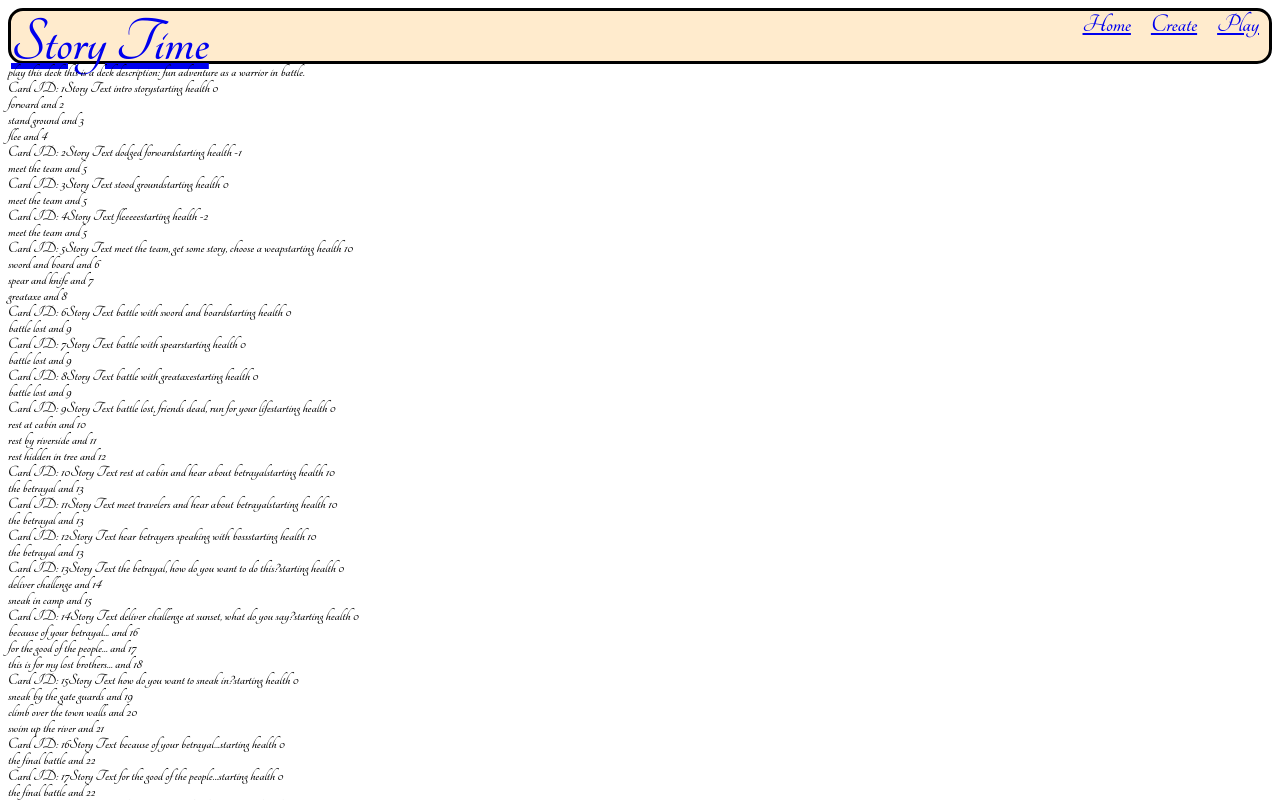
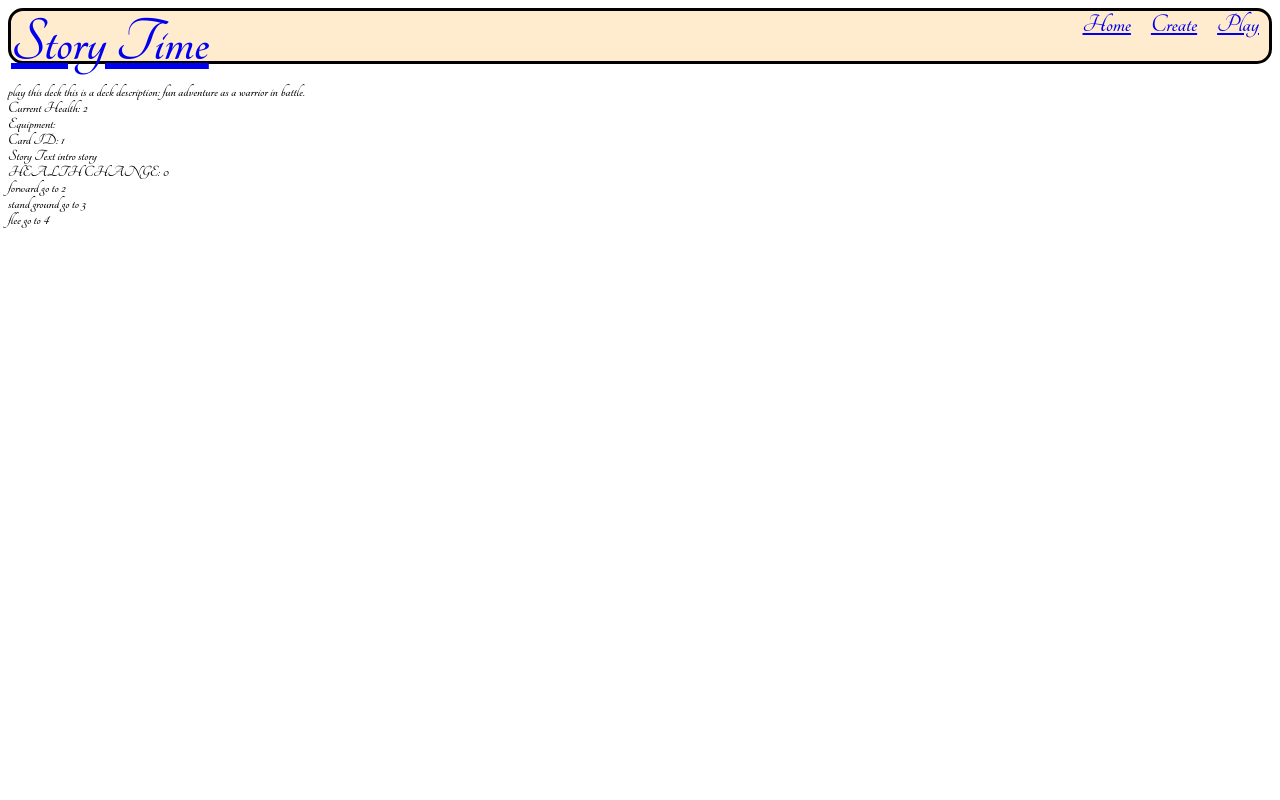
Before and after one commit to Snappysong/story-time, a React (Create React App) app: page /play/1 in a window 1280 px wide. Shown: the top 800 px of the page. Built offline with nearby package versions, Linux system fonts and the light colour scheme.

Commit message:
working on card change handler

```diff
--- a/src/components/Navbar.css
+++ b/src/components/Navbar.css
@@ -4,6 +4,7 @@
     background-color: blanchedalmond;
     border-style: solid;
     border-radius: 15px;
+    margin-bottom: 20px;
 }
 
 .navbar-title {
--- a/src/components/StoryCardDetail.tsx
+++ b/src/components/StoryCardDetail.tsx
@@ -8,24 +8,38 @@ type Props = {
     cardID: number;
     cardText: string;
     healthChange: number;
+    equipmentChange: any;
     cardButtons: Button[];
+    handleChange: any;
 }
 
 const StoryCardDetail: React.FC<Props> = ({
     cardID,
     cardText,
     healthChange,
+    equipmentChange,
     cardButtons,
+    handleChange,
 }) => {
 
     return (
         <div>
             Card ID: {cardID}
+            <br />
             Story Text {cardText}
-            starting health {healthChange}
-            {cardButtons.map((button) => (
-                <div>{button.title} and {button.pointer}</div>
-            ))}
+            <br />
+            HEALTH CHANGE: {healthChange}
+            <br />
+            <div className="button-container">
+                {cardButtons.map((button) => (
+                    <div
+                    onClick={() => handleChange(button.pointer, healthChange, equipmentChange)}
+                    key={button.pointer}
+                    >
+                        {button.title} go to {button.pointer}
+                    </div>
+                ))}
+            </div>
         </div>
     )
 }
--- a/src/data.tsx
+++ b/src/data.tsx
@@ -8,6 +8,7 @@ interface StoryCard {
     cardID: number;
     cardText: string;
     healthChange: number;
+    equipmentChange: any;
     cardButtons: Button[];
 }
 
@@ -25,11 +26,12 @@ const myDecks: Deck[] = [{
     image: 'images/soldierdeck.png',
     imagealt: 'soldiers facing battle',
     description: 'this is a deck description: fun adventure as a warrior in battle.',
-    playerHealth: 5,
+    playerHealth: 2,
     storyCards: [{
         cardID: 1,
         cardText: 'intro story',
         healthChange: 0,
+        equipmentChange: "",
         cardButtons: [{
             title: 'forward',
             pointer: 2
@@ -44,6 +46,7 @@ const myDecks: Deck[] = [{
         cardID: 2,
         cardText: 'dodged forward',
         healthChange: -1,
+        equipmentChange: "",
         cardButtons: [{
             title: 'meet the team',
             pointer: 5
@@ -52,6 +55,7 @@ const myDecks: Deck[] = [{
         cardID: 3,
         cardText: 'stood ground',
         healthChange: 0,
+        equipmentChange: "",
         cardButtons: [{
             title: 'meet the team',
             pointer: 5
@@ -60,6 +64,7 @@ const myDecks: Deck[] = [{
         cardID: 4,
         cardText: 'fleeeee',
         healthChange: -2,
+        equipmentChange: "",
         cardButtons: [{
             title: 'meet the team',
             pointer: 5
@@ -67,7 +72,8 @@ const myDecks: Deck[] = [{
     },{
         cardID: 5,
         cardText: 'meet the team, get some story, choose a weap',
-        healthChange: +10,
+        healthChange: 0,
+        equipmentChange: "",
         cardButtons: [{
             title: 'sword and board',
             pointer: 6
@@ -82,6 +88,7 @@ const myDecks: Deck[] = [{
         cardID: 6,
         cardText: 'battle with sword and board',
         healthChange: 0,
+        equipmentChange: "add sword+shield",
         cardButtons: [{
             title: 'battle lost',
             pointer: 9
@@ -90,6 +97,7 @@ const myDecks: Deck[] = [{
         cardID: 7,
         cardText: 'battle with spear',
         healthChange: 0,
+        equipmentChange: "add spear+dagger",
         cardButtons: [{
             title: 'battle lost',
             pointer: 9
@@ -98,6 +106,7 @@ const myDecks: Deck[] = [{
         cardID: 8,
         cardText: 'battle with greataxe',
         healthChange: 0,
+        equipmentChange: "add greataxe",
         cardButtons: [{
             title: 'battle lost',
             pointer: 9
@@ -106,6 +115,7 @@ const myDecks: Deck[] = [{
         cardID: 9,
         cardText: 'battle lost, friends dead, run for your life',
         healthChange: 0,
+        equipmentChange: "",
         cardButtons: [{
             title: 'rest at cabin',
             pointer: 10
@@ -119,7 +129,8 @@ const myDecks: Deck[] = [{
     },{
         cardID: 10,
         cardText: 'rest at cabin and hear about betrayal',
-        healthChange: +10,
+        healthChange: 5,
+        equipmentChange: "",
         cardButtons: [{
             title: 'the betrayal',
             pointer: 13
@@ -127,7 +138,8 @@ const myDecks: Deck[] = [{
     },{
         cardID: 11,
         cardText: 'meet travelers and hear about betrayal',
-        healthChange: +10,
+        healthChange: 5,
+        equipmentChange: "",
         cardButtons: [{
             title: 'the betrayal',
             pointer: 13
@@ -135,7 +147,8 @@ const myDecks: Deck[] = [{
     },{
         cardID: 12,
         cardText: 'hear betrayers speaking with boss',
-        healthChange: +10,
+        healthChange: 5,
+        equipmentChange: "",
         cardButtons: [{
             title: 'the betrayal',
             pointer: 13
@@ -144,6 +157,7 @@ const myDecks: Deck[] = [{
         cardID: 13,
         cardText: "the betrayal, how do you want to do this?",
         healthChange: 0,
+        equipmentChange: "",
         cardButtons: [{
             title: 'deliver challenge',
             pointer: 14
@@ -155,6 +169,7 @@ const myDecks: Deck[] = [{
         cardID: 14,
         cardText: 'deliver challenge at sunset, what do you say?',
         healthChange: 0,
+        equipmentChange: "",
         cardButtons: [{
             title: 'because of your betrayal...',
             pointer: 16
@@ -169,6 +184,7 @@ const myDecks: Deck[] = [{
         cardID: 15,
         cardText: 'how do you want to sneak in?',
         healthChange: 0,
+        equipmentChange: "",
         cardButtons: [{
             title: 'sneak by the gate guards',
             pointer: 19
@@ -183,6 +199,7 @@ const myDecks: Deck[] = [{
         cardID: 16,
         cardText: 'because of your betrayal...',
         healthChange: 0,
+        equipmentChange: "",
         cardButtons: [{
             title: 'the final battle',
             pointer: 22
@@ -191,6 +208,7 @@ const myDecks: Deck[] = [{
         cardID: 17,
         cardText: 'for the good of the people...',
         healthChange: 0,
+        equipmentChange: "",
         cardButtons: [{
             title: 'the final battle',
             pointer: 22
@@ -199,6 +217,7 @@ const myDecks: Deck[] = [{
         cardID: 18,
         cardText: 'this is for my lost brothers...',
         healthChange: 0,
+        equipmentChange: "",
         cardButtons: [{
             title: 'the final battle',
             pointer: 22
@@ -207,6 +226,7 @@ const myDecks: Deck[] = [{
         cardID: 19,
         cardText: 'try to sneak by, get caught and beaten up before facing the BBEG',
         healthChange: -2,
+        equipmentChange: "",
         cardButtons: [{
             title: 'the final battle',
             pointer: 22
@@ -215,6 +235,7 @@ const myDecks: Deck[] = [{
         cardID: 20,
         cardText: 'jump the town walls',
         healthChange: 0,
+        equipmentChange: "",
         cardButtons: [{
             title: 'how to sneak by',
             pointer: 23
@@ -223,6 +244,7 @@ const myDecks: Deck[] = [{
         cardID: 21,
         cardText: 'swim up the river',
         healthChange: 0,
+        equipmentChange: "",
         cardButtons: [{
             title: 'how to sneak by',
             pointer: 23
@@ -231,6 +253,7 @@ const myDecks: Deck[] = [{
         cardID: 22,
         cardText: 'the final battle',
         healthChange: 0,
+        equipmentChange: "",
         cardButtons: [{
             title: 'be aggresive',
             pointer: 24
@@ -245,6 +268,7 @@ const myDecks: Deck[] = [{
         cardID: 23,
         cardText: 'how to sneak by',
         healthChange: 0,
+        equipmentChange: "",
         cardButtons: [{
             title: 'hit the rooftops',
             pointer: 27
@@ -259,6 +283,7 @@ const myDecks: Deck[] = [{
         cardID: 24,
         cardText: 'be aggresive',
         healthChange: -2,
+        equipmentChange: "",
         cardButtons: [{
             title: 'final battle 2',
             pointer: 32
@@ -267,6 +292,7 @@ const myDecks: Deck[] = [{
         cardID: 25,
         cardText: 'test his defences',
         healthChange: -1,
+        equipmentChange: "",
         cardButtons: [{
             title: 'final battle 2',
             pointer: 32
@@ -275,6 +301,7 @@ const myDecks: Deck[] = [{
         cardID: 26,
         cardText: 'let him make the first move',
         healthChange: 0,
+        equipmentChange: "",
         cardButtons: [{
             title: 'final battle 2',
             pointer: 32
@@ -283,6 +310,7 @@ const myDecks: Deck[] = [{
         cardID: 27,
         cardText: 'sneak by rooftops',
         healthChange: -2,
+        equipmentChange: "",
         cardButtons: [{
             title: 'the final battle',
             pointer: 22
@@ -291,6 +319,7 @@ const myDecks: Deck[] = [{
         cardID: 28,
         cardText: 'grabbed a bad disguise',
         healthChange: -2,
+        equipmentChange: "",
         cardButtons: [{
             title: 'the final battle',
             pointer: 22
@@ -299,6 +328,7 @@ const myDecks: Deck[] = [{
         cardID: 29,
         cardText: 'started a distraction',
         healthChange: 0,
+        equipmentChange: "",
         cardButtons: [{
             title: 'slay the BBEG',
             pointer: 30
@@ -310,6 +340,7 @@ const myDecks: Deck[] = [{
         cardID: 30,
         cardText: 'BBEG death',
         healthChange: 0,
+        equipmentChange: "",
         cardButtons: [{
             title: 'epilogue',
             pointer: 39
@@ -318,6 +349,7 @@ const myDecks: Deck[] = [{
         cardID: 31,
         cardText: 'mercy for the BBEG',
         healthChange: 0,
+        equipmentChange: "",
         cardButtons: [{
             title: 'epilogue',
             pointer: 39
@@ -326,6 +358,7 @@ const myDecks: Deck[] = [{
         cardID: 32,
         cardText: 'final battle 2',
         healthChange: 0,
+        equipmentChange: "",
         cardButtons: [{
             title: 'pocket some dirt',
             pointer: 33
@@ -340,6 +373,7 @@ const myDecks: Deck[] = [{
         cardID: 33,
         cardText: 'pocket some dirt and throw em',
         healthChange: 0,
+        equipmentChange: "",
         cardButtons: [{
             title: 'choice of no honor',
             pointer: 36
@@ -348,6 +382,7 @@ const myDecks: Deck[] = [{
         cardID: 34,
         cardText: 'taunt him',
         healthChange: -1,
+        equipmentChange: "",
         cardButtons: [{
             title: 'final battle 3',
             pointer: 37
@@ -356,6 +391,7 @@ const myDecks: Deck[] = [{
         cardID: 35,
         cardText: 'charge him',
         healthChange: -2,
+        equipmentChange: "",
         cardButtons: [{
             title: 'final battle 3',
             pointer: 37
@@ -364,6 +400,7 @@ const myDecks: Deck[] = [{
         cardID: 36,
         cardText: 'choice of no honor',
         healthChange: -5,
+        equipmentChange: "",
         cardButtons: [{
             title: 'death',
             pointer: 40
@@ -372,6 +409,7 @@ const myDecks: Deck[] = [{
         cardID: 37,
         cardText: 'final slash',
         healthChange: -1,
+        equipmentChange: "",
         cardButtons: [{
             title: 'happy ending',
             pointer: 38
@@ -380,6 +418,7 @@ const myDecks: Deck[] = [{
         cardID: 38,
         cardText: 'happy ending',
         healthChange: 0,
+        equipmentChange: "",
         cardButtons: [{
             title: 'epilogue',
             pointer: 39
@@ -388,11 +427,13 @@ const myDecks: Deck[] = [{
         cardID: 39,
         cardText: 'epilogue',
         healthChange: 0,
+        equipmentChange: "",
         cardButtons: []
     },{
         cardID: 40,
         cardText: 'death',
         healthChange: 0,
+        equipmentChange: "",
         cardButtons: []
     }]
 }]
--- a/src/routes/PlayDeck.tsx
+++ b/src/routes/PlayDeck.tsx
@@ -1,4 +1,4 @@
-import React, { useState } from 'react';
+import { useState } from 'react';
 import { useParams } from 'react-router-dom';
 import StoryCardDetail from '../components/StoryCardDetail';
 
@@ -12,6 +12,7 @@ interface StoryCard {
     cardID: number;
     cardText: string;
     healthChange: number;
+    equipmentChange: any;
     cardButtons: Button[];
 }
 
@@ -24,37 +25,96 @@ interface Deck {
     storyCards: StoryCard[]
 }
 
+interface Stats {
+    playerHealth: number;
+    equipment: any;
+}
+
 const PlayDeck = () => {
-    const [cards, setCards] = useState<any>([])
+    const [cards, setCards] = useState<StoryCard[]>([])
+    const [currentCard, setCurrentCard] = useState<number>(0)
+    const [stats, setStats] = useState<Stats>({
+        playerHealth: 0,
+        equipment: [],
+    })
+
+    //finds what deck to play from params
     let params = useParams();
-    const currentDeck = myDecks.find((deck) => deck.deckID.toString() === params.deckID)
+    const currentDeck = myDecks.find((deck: Deck) => deck.deckID === Number(params.deckID))
+
+    //sets initial cards to found deck
     if (currentDeck){
         const { storyCards } = currentDeck
-        console.log(storyCards)
         if (cards.length === 0){
             setCards(storyCards)
+            setCurrentCard(storyCards[0].cardID)
+            setStats({
+                playerHealth: currentDeck.playerHealth,
+                equipment: [],
+            })
         }
     }
 
+    //should handle all changes to stats and currentCard
+    const handleChange = (pointer: number, healthChange: number, equipmentChange: string) => {
+        setStats({
+            playerHealth: stats.playerHealth + healthChange,
+            equipment: applyEquipmentChange(stats.equipment, equipmentChange)
+        })
+        console.log('stats set', stats.playerHealth)
+        //this check needs to happen earlier
+        //health is dropping to 0 and one card will still continue.
+        if (currentDeck && stats.playerHealth <= 0){
+            let len = currentDeck.storyCards.length
+            setCurrentCard(currentDeck.storyCards[len-1].cardID)
+            console.log('death triggered')
+        } else {
+            setCurrentCard(pointer)
+            console.log('next card')
+        }
+
+    }
+
+    if (currentCard !== 0){
+        return (
+            <div>
+                play this deck {currentDeck?.description}
+                <br />
+                Current Health: {stats.playerHealth}
+                <br />
+                Equipment: {/*must add equipment*/}
+
+                <div>
+                    <StoryCardDetail
+                        cardID={cards[currentCard - 1/*because index of first card is 0*/].cardID}
+                        cardText={cards[currentCard-1].cardText}
+                        healthChange={cards[currentCard-1].healthChange}
+                        equipmentChange={cards[currentCard-1].equipmentChange}
+                        cardButtons={cards[currentCard-1].cardButtons}
+                        handleChange={handleChange}
+                    />
+                </div>
+            </div>
+        )
+    } else {
+        return (
+            <div>
+                Loading...
+            </div>
+        )
+    }
+}
 
 
-    return (
-        <div>
-            play this deck {currentDeck?.description}
-            <div>
-                {cards && cards.map((card: StoryCard) => (
-                    <div key={card.cardID}>
-                        <StoryCardDetail
-                            cardID={card.cardID}
-                            cardText={card.cardText}
-                            healthChange={card.healthChange}
-                            cardButtons={card.cardButtons}
-                        />
-                    </div>
-                ))}
-            </div>
-        </div>
-    )
+
+const applyEquipmentChange = (equipmentArray: string[], equipmentChange: string) => {
+    if (equipmentChange.includes('add')){
+        equipmentArray.push(equipmentChange)
+    } else if (equipmentChange.includes('remove')){
+        //remove the correct equipment
+    }
+    return equipmentArray
 }
 
+
 export default PlayDeck
```
Also changed, not shown: src/routes/Dashboard.tsx (+3 -16 lines).
